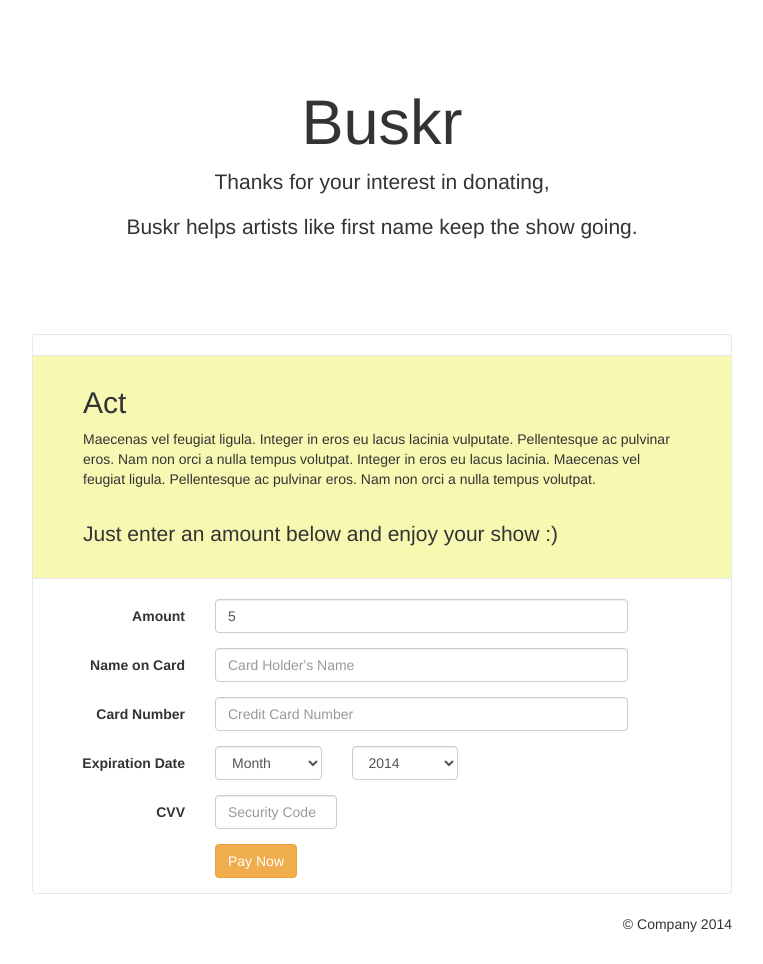
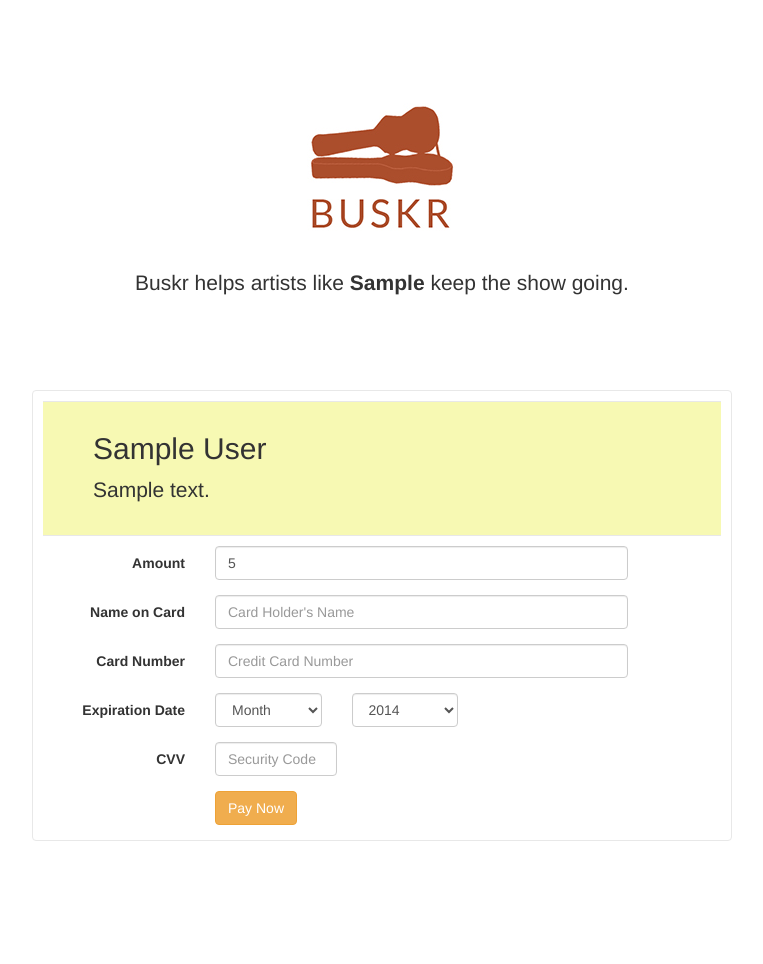
Before and after one commit to ryanwilsonperkin/buskr, a Django app: page /donate/1/ in a window 1280 px wide. Shown: the whole page, without its empty margins (258-1021 px from the left). After the commit the page ends 841 px from the top, so only its background shows below. Run offline with Django 3.2, Linux system fonts and the light colour scheme; tables that the repository leaves empty hold one stand-in row (values such as "Sample post"); some libraries are stand-ins or nearby versions.

Commit message:
Update styles, use artist data on donate page.

```diff
--- a/gryphon/templates/donate.html
+++ b/gryphon/templates/donate.html
@@ -9,20 +9,14 @@
 {% block content %}
 <div class="container">
     <div class="jumbotron">
-        <h1>Buskr</h1>
-        <p class="lead">Thanks for your interest in donating,</p>
-        <p class="lead">Buskr helps artists like first name keep the show going. </p>
+        <a href="/"><img id="logo" src="{% static "img/logo_circle.png" %}" class="img-responive"></a>
+        <p class="lead">Buskr helps artists like <strong>{{ artist.first_name }}</strong> keep the show going.</p>
     </div>
 
    <div class="row marketing">
-
-        <div id="about" class="col-lg-9">
-        	<h2 style="padding-top:10px;">Act</h2>
-	        <p>
-	            Maecenas vel feugiat ligula. Integer in eros eu lacus lacinia vulputate. Pellentesque ac pulvinar eros. Nam non orci a nulla tempus volutpat.
-	            Integer in eros eu lacus lacinia. Maecenas vel feugiat ligula. Pellentesque ac pulvinar eros. Nam non orci a nulla tempus volutpat.
-	        </p>
-	        <p class="lead" style="padding-top:20px;">Just enter an amount below and enjoy your show :)</p>
+        <div id="about">
+          <h2>{{ artist.first_name }} {{ artist.last_name }}</h2>
+          <p class="lead">{{ artist.description }}<p>
         </div>
         <form class="form-horizontal" role="form" id="credit_form" method="post">{% csrf_token %}
 
@@ -111,7 +105,7 @@
           <!-- CVV -->
           <div class="form-group {% if form.cvv2.errors %}has-error{% endif %}">
             <label class="col-sm-3 control-label" for="{{ form.cvv2.id_for_label }}">CVV</label>
-		        <div class="col-sm-3">
+		        <div class="col-sm-3 col-xs-6">
               <input type="text"
                      class="form-control"
                      name="{{ form.cvv2.html_name }}"
@@ -126,8 +120,5 @@
 		      </div>
         </form>
       </div>
-      <div class="footer">
-      	<p>&copy; Company 2014</p>
-      </div>
  </div>
 {% endblock %}
--- a/static/css/donatestyle.css
+++ b/static/css/donatestyle.css
@@ -10,13 +10,11 @@ body {
  padding-right:20px;
 }
 #about{
-	margin-top:20px;
-	margin-bottom:20px;
-	padding:0px 50px 10px 50px;
+	margin: 10px;
+	padding: 10px 50px;
 	border-top:1px solid #e8e8e8;
 	border-bottom:1px solid #e8e8e8;
 	background-color:#f7f9b3;
-	width:100%;
 }
 /* Customize container */
 @media (min-width: 768px) {
@@ -44,7 +42,7 @@ body {
 
 /* Supporting marketing content */
 .marketing {
-  margin: 10px 0;
+  margin: 10px 0 0;
   -webkit-border-radius: 4px;
   -moz-border-radius: 4px;
   border-radius: 4px;
@@ -60,7 +58,7 @@ body {
 /* Responsive: Portrait tablets and up */
 @media screen and (min-width: 768px) {
   /* Remove the padding we set earlier */
-  .marketing{
+.marketing{
     padding-right: 0px;
     padding-left: 0px;
  }
```
